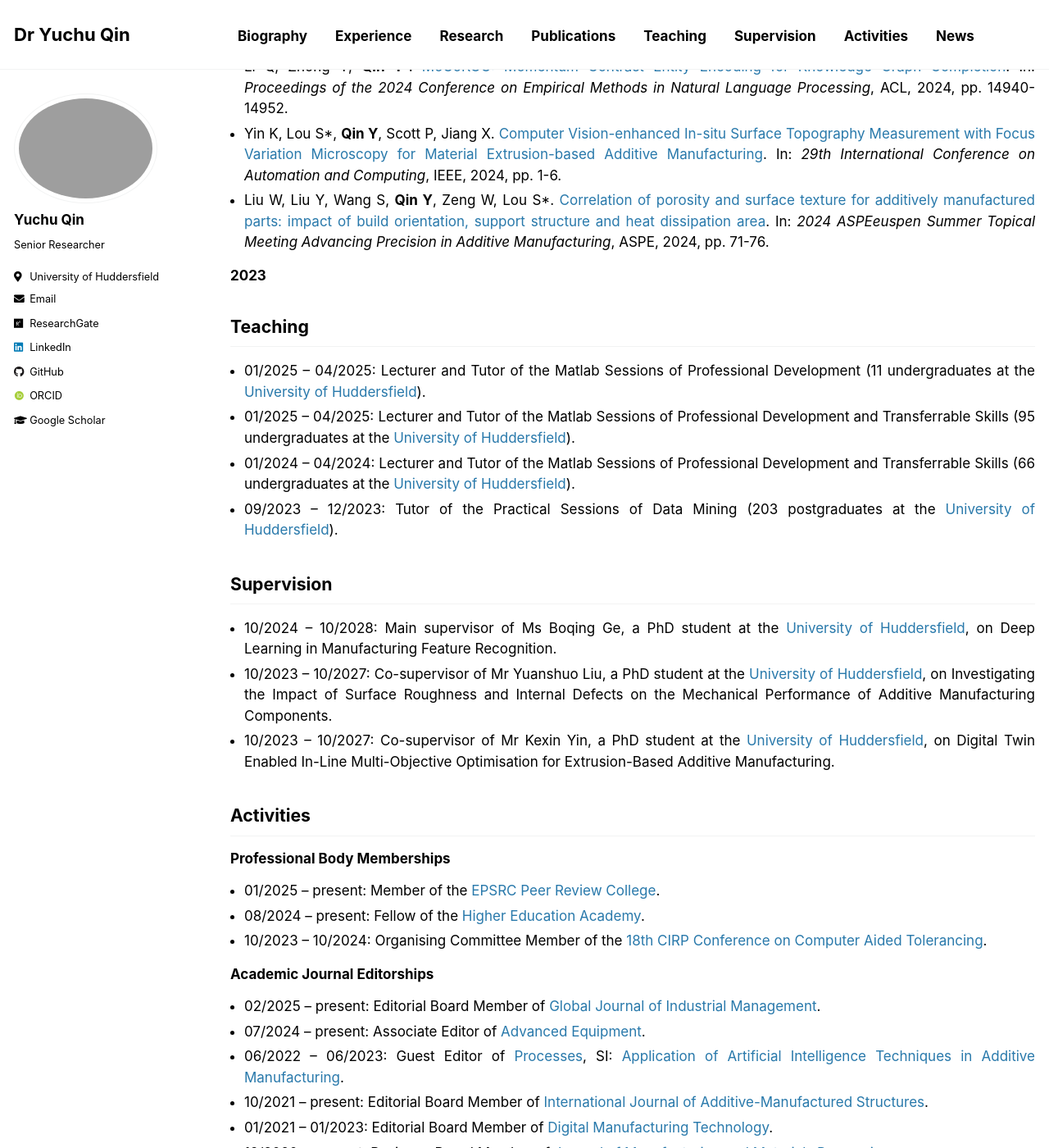
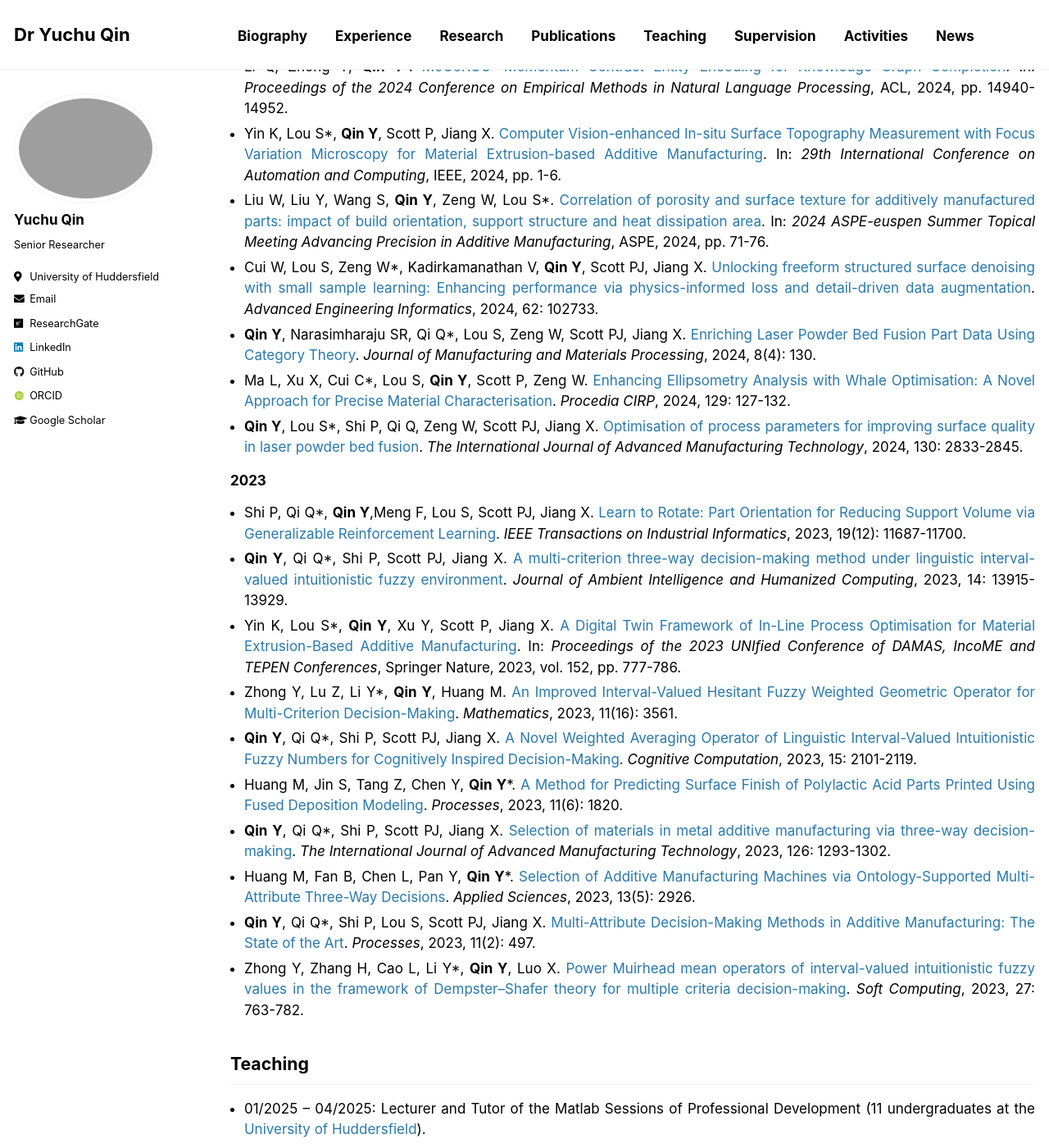
Before and after one commit to yuchu-qin/yuchu-qin.github.io, a Jekyll site: the page built from _pages/index.md, in a window 1280 px wide and 1400 px high, scrolled down 1257 px. Shown: the whole window at 82% size. Built offline with Jekyll 4.4.1, drawn with Linux system fonts in a browser that asks for light colours; some web fonts are replaced; our own code applies the rules of GitHub Pages for plain Markdown files.

Commit message:
Update index.md

```diff
--- a/_pages/index.md
+++ b/_pages/index.md
@@ -29,10 +29,23 @@ I am a [Senior Researcher](https://pure.hud.ac.uk/en/persons/yuchu-qin) in Geome
 ### 2024
 - Li Q, Zhong Y, **Qin Y***. [MoCoKGC: Momentum Contrast Entity Encoding for Knowledge Graph Completion](https://aclanthology.org/2024.emnlp-main.832/). In: _Proceedings of the 2024 Conference on Empirical Methods in Natural Language Processing_, ACL, 2024, pp. 14940-14952.
 - Yin K, Lou S*, **Qin Y**, Scott P, Jiang X. [Computer Vision-enhanced In-situ Surface Topography Measurement with Focus Variation Microscopy for Material Extrusion-based Additive Manufacturing](https://ieeexplore.ieee.org/document/10718829). In: _29th International Conference on Automation and Computing_, IEEE, 2024, pp. 1-6.
-- Liu W, Liu Y, Wang S, **Qin Y**, Zeng W, Lou S*. [Correlation of porosity and surface texture for additively manufactured parts: impact of build orientation, support structure and heat dissipation area](https://www.researchgate.net/profile/Weidong-Liu-15/publication/383422637_Correlation_of_porosity_and_surface_texture_for_additively_manufactured_parts_impact_of_build_orientation_support_structure_and_heat_dissipation_area/links/66cc83c1920e05672e506937/Correlation-of-porosity-and-surface-texture-for-additively-manufactured-parts-impact-of-build-orientation-support-structure-and-heat-dissipation-area.pdf). In: _2024 ASPEeuspen Summer Topical Meeting Advancing Precision in Additive Manufacturing_, ASPE, 2024, pp. 71-76.
-
+- Liu W, Liu Y, Wang S, **Qin Y**, Zeng W, Lou S*. [Correlation of porosity and surface texture for additively manufactured parts: impact of build orientation, support structure and heat dissipation area](https://www.researchgate.net/profile/Weidong-Liu-15/publication/383422637_Correlation_of_porosity_and_surface_texture_for_additively_manufactured_parts_impact_of_build_orientation_support_structure_and_heat_dissipation_area/links/66cc83c1920e05672e506937/Correlation-of-porosity-and-surface-texture-for-additively-manufactured-parts-impact-of-build-orientation-support-structure-and-heat-dissipation-area.pdf). In: _2024 ASPE-euspen Summer Topical Meeting Advancing Precision in Additive Manufacturing_, ASPE, 2024, pp. 71-76.
+- Cui W, Lou S, Zeng W*, Kadirkamanathan V, **Qin Y**, Scott PJ, Jiang X. [Unlocking freeform structured surface denoising with small sample learning: Enhancing performance via physics-informed loss and detail-driven data augmentation](https://www.sciencedirect.com/science/article/pii/S1474034624003811). _Advanced Engineering Informatics_, 2024, 62: 102733.
+- **Qin Y**, Narasimharaju SR, Qi Q*, Lou S, Zeng W, Scott PJ, Jiang X. [Enriching Laser Powder Bed Fusion Part Data Using Category Theory](https://www.mdpi.com/2504-4494/8/4/130). _Journal of Manufacturing and Materials Processing_, 2024, 8(4): 130.
+- Ma L, Xu X, Cui C*, Lou S, **Qin Y**, Scott P, Zeng W. [Enhancing Ellipsometry Analysis with Whale Optimisation: A Novel Approach for Precise Material Characterisation](https://www.sciencedirect.com/science/article/pii/S2212827124011594). _Procedia CIRP_, 2024, 129: 127-132.
+- **Qin Y**, Lou S*, Shi P, Qi Q, Zeng W, Scott PJ, Jiang X. [Optimisation of process parameters for improving surface quality in laser powder bed fusion](https://link.springer.com/article/10.1007/s00170-023-12826-8). _The International Journal of Advanced Manufacturing Technology_, 2024, 130: 2833-2845.
 
 ### 2023
+- Shi P, Qi Q*, **Qin Y**,Meng F, Lou S, Scott PJ, Jiang X. [Learn to Rotate: Part Orientation for Reducing Support Volume via Generalizable Reinforcement Learning](https://ieeexplore.ieee.org/abstract/document/10054468). _IEEE Transactions on Industrial Informatics_, 2023, 19(12): 11687-11700.
+- **Qin Y**, Qi Q*, Shi P, Scott PJ, Jiang X. [A multi-criterion three-way decision-making method under linguistic interval-valued intuitionistic fuzzy environment](https://link.springer.com/article/10.1007/s12652-022-04102-6). _Journal of Ambient Intelligence and Humanized Computing_, 2023, 14: 13915-13929.
+- Yin K, Lou S*, **Qin Y**, Xu Y, Scott P, Jiang X. [A Digital Twin Framework of In-Line Process Optimisation for Material Extrusion-Based Additive Manufacturing](https://link.springer.com/chapter/10.1007/978-3-031-49421-5_63). In: _Proceedings of the 2023 UNIfied Conference of DAMAS, IncoME and TEPEN Conferences_, Springer Nature, 2023, vol. 152, pp. 777-786.
+- Zhong Y, Lu Z, Li Y*, **Qin Y**, Huang M. [An Improved Interval-Valued Hesitant Fuzzy Weighted Geometric Operator for Multi-Criterion Decision-Making](https://www.mdpi.com/2227-7390/11/16/3561). _Mathematics_, 2023, 11(16): 3561.
+- **Qin Y**, Qi Q*, Shi P, Scott PJ, Jiang X. [A Novel Weighted Averaging Operator of Linguistic Interval-Valued Intuitionistic Fuzzy Numbers for Cognitively Inspired Decision-Making](https://link.springer.com/article/10.1007/s12559-023-10167-y). _Cognitive Computation_, 2023, 15: 2101-2119.
+- Huang M, Jin S, Tang Z, Chen Y, **Qin Y***. [A Method for Predicting Surface Finish of Polylactic Acid Parts Printed Using Fused Deposition Modeling](https://www.mdpi.com/2227-9717/11/6/1820). _Processes_, 2023, 11(6): 1820.
+- **Qin Y**, Qi Q*, Shi P, Scott PJ, Jiang X. [Selection of materials in metal additive manufacturing via three-way decision-making](https://link.springer.com/article/10.1007/s00170-023-10966-5). _The International Journal of Advanced Manufacturing Technology_, 2023, 126: 1293-1302.
+- Huang M, Fan B, Chen L, Pan Y, **Qin Y***. [Selection of Additive Manufacturing Machines via Ontology-Supported Multi-Attribute Three-Way Decisions](https://www.mdpi.com/2076-3417/13/5/2926). _Applied Sciences_, 2023, 13(5): 2926.
+- **Qin Y**, Qi Q*, Shi P, Lou S, Scott PJ, Jiang X. [Multi-Attribute Decision-Making Methods in Additive Manufacturing: The State of the Art](https://www.mdpi.com/2227-9717/11/2/497). _Processes_, 2023, 11(2): 497.
+- Zhong Y, Zhang H, Cao L, Li Y*, **Qin Y**, Luo X. [Power Muirhead mean operators of interval-valued intuitionistic fuzzy values in the framework of Dempster–Shafer theory for multiple criteria decision-making](https://link.springer.com/article/10.1007/s00500-022-07595-7). _Soft Computing_, 2023, 27: 763-782.
 
 ## Teaching
 - 01/2025 – 04/2025: Lecturer and Tutor of the Matlab Sessions of Professional Development (11 undergraduates at the [University of Huddersfield](https://www.hud.ac.uk/)).
```
